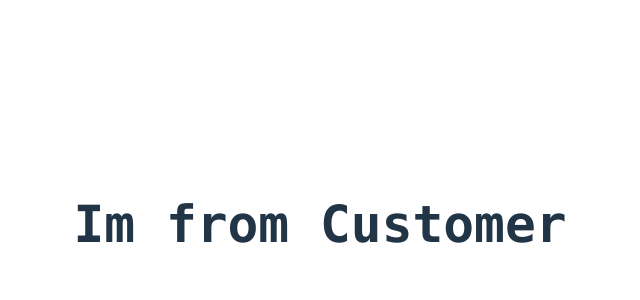
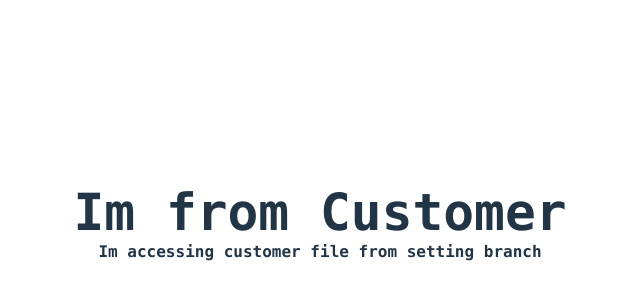
Before and after one commit to vasanth-2003/project-practice, a React (Vite) app: page /customer in a window 1280 px wide. Shown: the part 176-476 px from the top of the page, without its empty margins (320-960 px from the left). Built offline with nearby package versions, Linux system fonts and the light colour scheme.

Commit message:
changes made on customer file from setting branch

```diff
--- a/src/components/Customer.jsx
+++ b/src/components/Customer.jsx
@@ -4,6 +4,7 @@ const Customer = () => {
   return (
     <div className='font-semibold font-mono flex flex-col justify-center items-center min-h-screen'>
         <h1>Im from Customer</h1>
+        <p>Im accessing customer file from setting branch</p>
     </div>
   )
 }
```
